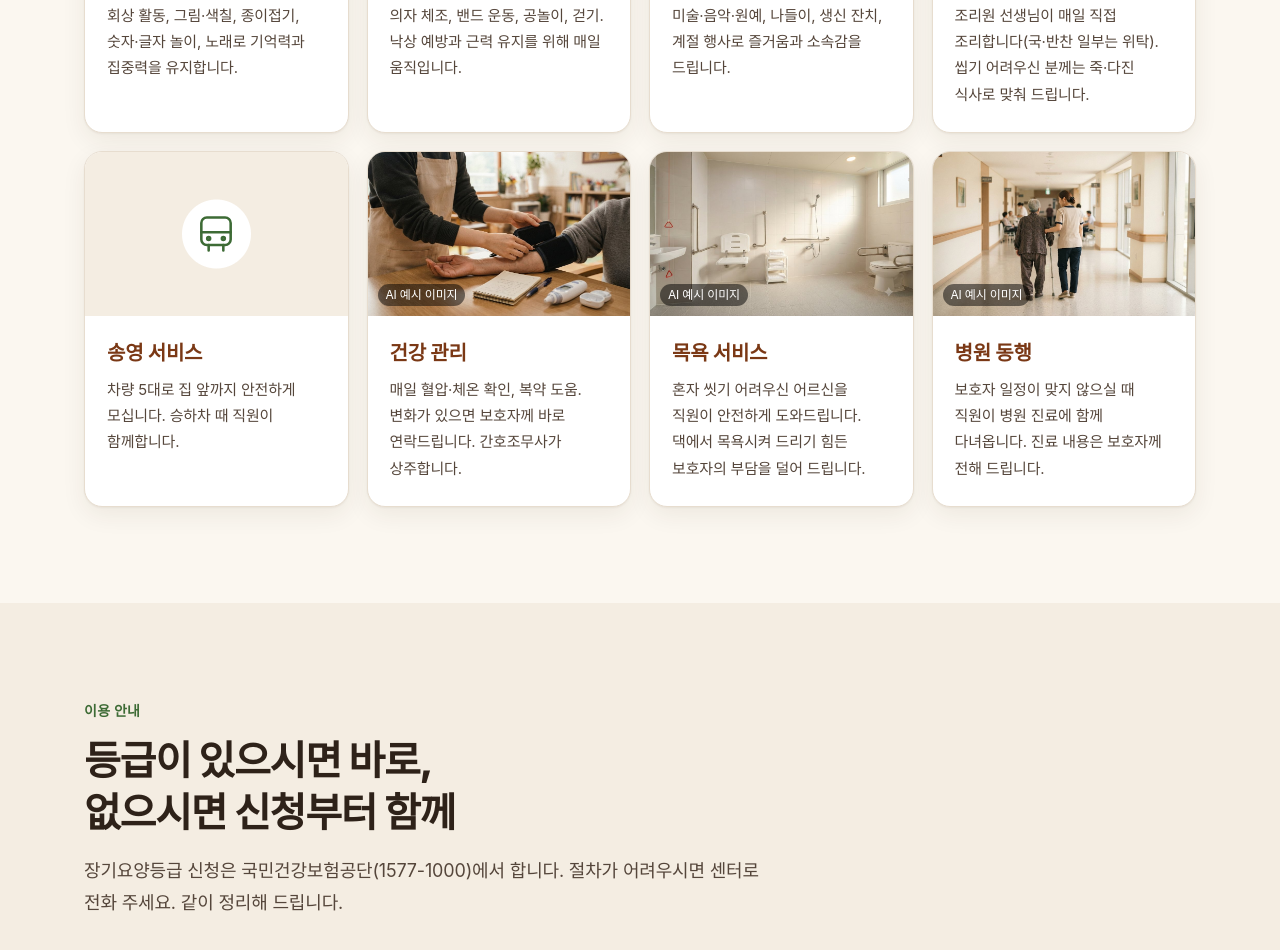
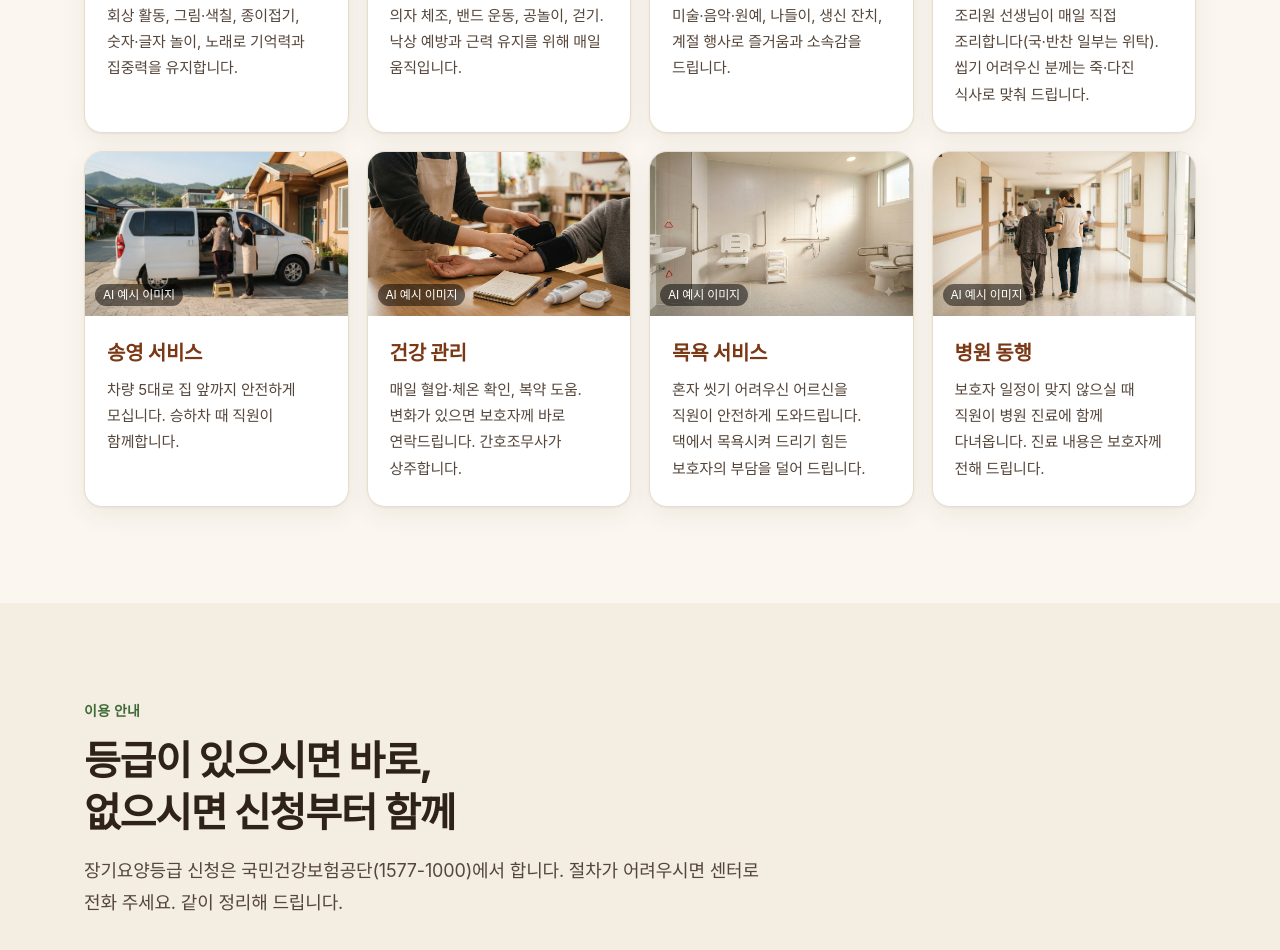
Before and after one commit to modamobs/pyeongan-center, a plain HTML site: page index.html in a window 1280 px wide. Shown: the part 4936-5886 px from the top of the page. Drawn offline with Linux system fonts and the light colour scheme; a web font is replaced by a local one.

Commit message:
송영 서비스 칸에 AI 예시 사진 추가
Co-Authored-By: Claude Opus 5.5 <noreply@anthropic.com>

```diff
--- a/index.html
+++ b/index.html
@@ -530,7 +530,7 @@
       <div class="pcard card"><div class="pimg" data-src="img/p1.jpg" data-ai><svg class="ico"><use href="#i-run"/></svg></div><div class="pbody"><h3>신체활동</h3><p>의자 체조, 밴드 운동, 공놀이, 걷기. 낙상 예방과 근력 유지를 위해 매일 움직입니다.</p></div></div>
       <div class="pcard card"><div class="pimg" data-src="img/p3.jpg"><svg class="ico"><use href="#i-music"/></svg></div><div class="pbody"><h3>여가 · 정서</h3><p>미술·음악·원예, 나들이, 생신 잔치, 계절 행사로 즐거움과 소속감을 드립니다.</p></div></div>
       <div class="pcard card"><div class="pimg" data-src="img/p4.jpg"><svg class="ico"><use href="#i-bowl"/></svg></div><div class="pbody"><h3>식사 · 영양</h3><p data-i="meal">[식사 제공 방식]</p></div></div>
-      <div class="pcard card"><div class="pimg" data-src="img/p5.jpg"><svg class="ico"><use href="#i-bus"/></svg></div><div class="pbody"><h3>송영 서비스</h3><p>차량 <span data-i="vans">[N]</span>대로 집 앞까지 안전하게 모십니다. 승하차 때 직원이 함께합니다.</p></div></div>
+      <div class="pcard card"><div class="pimg" data-src="img/p5.jpg" data-ai><svg class="ico"><use href="#i-bus"/></svg></div><div class="pbody"><h3>송영 서비스</h3><p>차량 <span data-i="vans">[N]</span>대로 집 앞까지 안전하게 모십니다. 승하차 때 직원이 함께합니다.</p></div></div>
       <div class="pcard card"><div class="pimg" data-src="img/p6.jpg" data-ai><svg class="ico"><use href="#i-steth"/></svg></div><div class="pbody"><h3>건강 관리</h3><p>매일 혈압·체온 확인, 복약 도움. 변화가 있으면 보호자께 바로 연락드립니다. <span data-i="health">[간호 인력]</span></p></div></div>
       <div class="pcard card"><div class="pimg" data-src="img/p7.jpg" data-ai><svg class="ico"><use href="#i-bath"/></svg></div><div class="pbody"><h3>목욕 서비스</h3><p>혼자 씻기 어려우신 어르신을 직원이 안전하게 도와드립니다. 댁에서 목욕시켜 드리기 힘든 보호자의 부담을 덜어 드립니다.</p></div></div>
       <div class="pcard card"><div class="pimg" data-src="img/p8.jpg" data-ai><svg class="ico"><use href="#i-hosp"/></svg></div><div class="pbody"><h3>병원 동행</h3><p>보호자 일정이 맞지 않으실 때 직원이 병원 진료에 함께 다녀옵니다. 진료 내용은 보호자께 전해 드립니다.</p></div></div>
```
Also changed, not shown: README.txt, img/p5.jpg (added).
